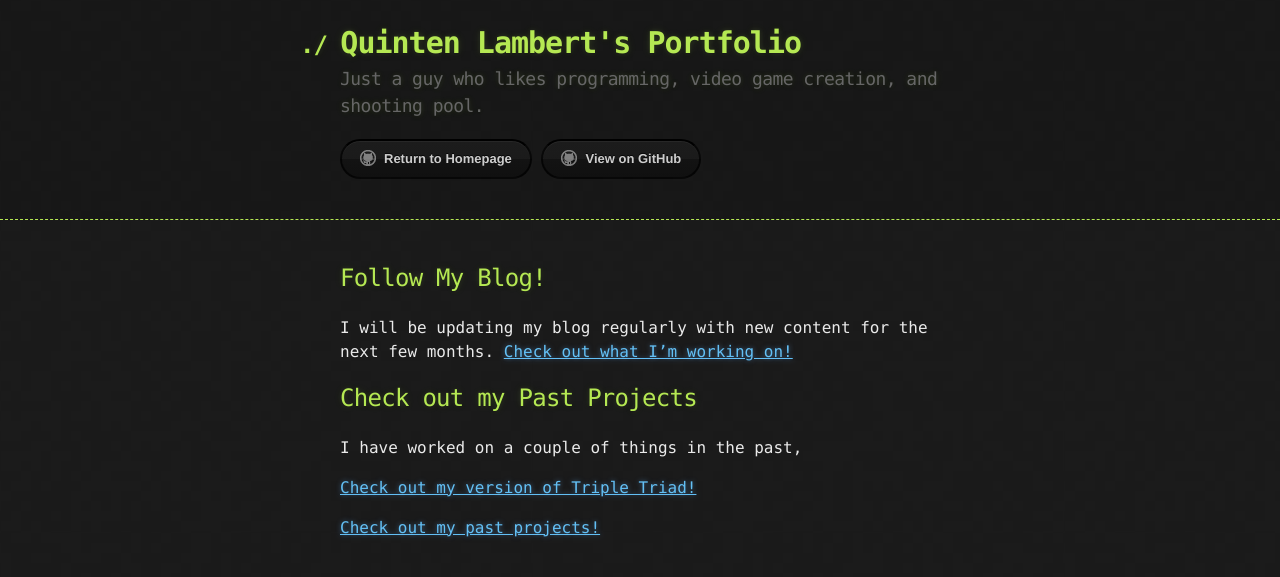
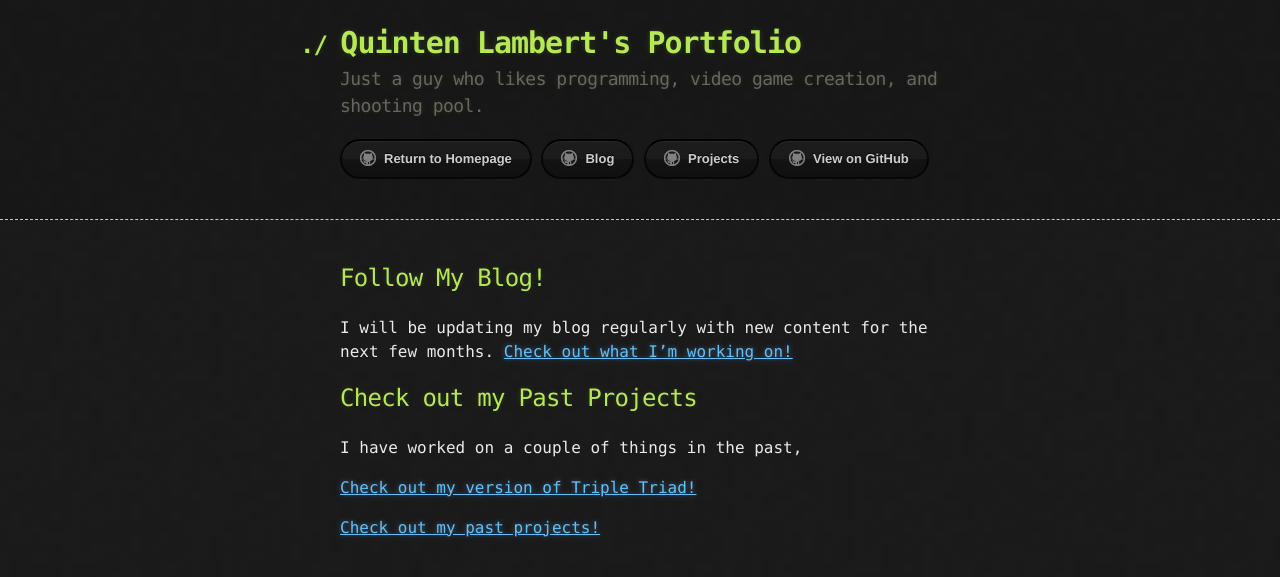
Before and after one commit to lambertq/lambertq.github.io, a Jekyll site: the page built from index.md, in a window 1280 px wide. Shown: the top 577 px of the page. Built offline with Jekyll 4.4.1, drawn with Linux system fonts in a browser that asks for light colours; our own code applies the rules of GitHub Pages for plain Markdown files.

Commit message:
Added blog and projects buttons for quick access

```diff
--- a/_layouts/default.html
+++ b/_layouts/default.html
@@ -20,6 +20,8 @@
             <a href="{{ site.github.tar_url }}" class="btn">Download as .tar.gz</a>
           {% endif %}
           <a href="{{ site.base-url }}" class="btn btn-github"><span class="icon"></span>Return to Homepage</a>
+          <a href="https://lambertq.github.io/posts" class="btn btn-github"><span class="icon"></span>Blog</a>
+          <a href="https://lambertq.github.io/projects" class="btn btn-github"><span class="icon"></span>Projects</a>
           <a href="{{ site.github.repository_url }}" class="btn btn-github"><span class="icon"></span>View on GitHub</a>
         </section>
       </div>
```
